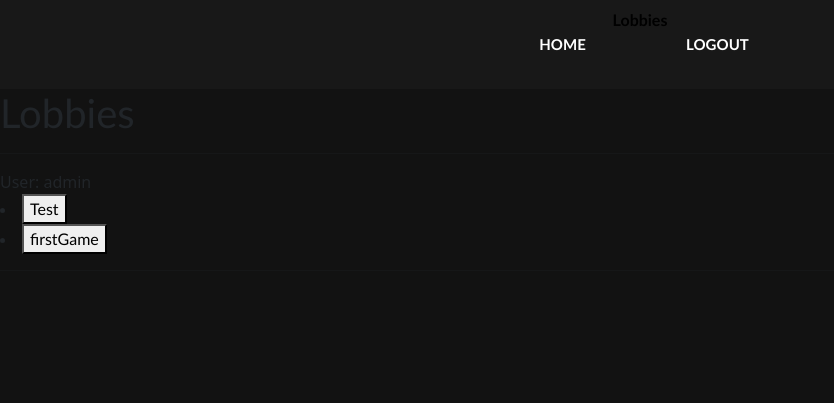
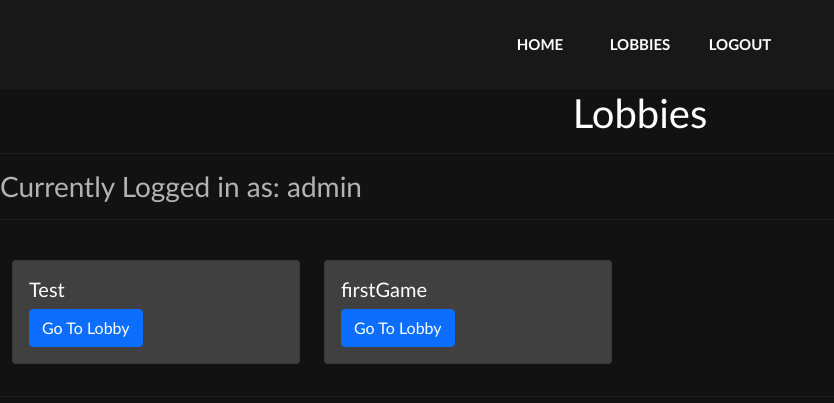
Before and after one commit to iestynlee/Group-Software-Project, a Django app: page /lobbies/ in a window 1280 px wide. Shown: the top 403 px of the page, without its empty margins (0-834 px from the left). Run offline with Django 4.2, Linux system fonts and the light colour scheme; a user stored in the database is signed in; data comes from the database, SQL or seed files in the repository; some libraries are stand-ins or nearby versions.

Commit message:
Lobbies Updated Design

```diff
--- a/game/templates/game/lobbies.html
+++ b/game/templates/game/lobbies.html
@@ -2,19 +2,53 @@
 
 {% load game_extras %}
 
-{% block nav-lobbies %}<strong class="nav-active">Lobbies</strong>{% endblock %}
+<!DOCTYPE html>
+<html>
+<head>
+	<meta charset="utf-8">
+	<meta name="viewport" content="width=device-width, initial-scale=1">
+	<title>Lobbies</title>
+	<link href="https://cdn.jsdelivr.net/npm/bootstrap@5.1.3/dist/css/bootstrap.min.css" rel="stylesheet" integrity="sha384-1BmE4kWBq78iYhFldvKuhfTAU6auU8tT94WrHftjDbrCEXSU1oBoqyl2QvZ6jIW3" crossorigin="anonymous">
+</head>
+<body overflow="scroll">
+
 {% block content %}
-<h1>Lobbies</h1>
-<hr>
-User: {{user.username|default:'Guest'}}
+<h1 style="color: #FFFFFF"><center>Lobbies</center></h1>
+<hr style="color: #404040">
+<h3 style="color: #B3B3B3">Currently Logged in as: {{user.username|default:'Guest'}}</h3>
+{% if request.user|has_group:"Gamemaster" %}
+<p>You are the role of Gamemaster, you can create lobbies, delete, and start games</p>
+{% endif %}
+<hr style="color: #404040">
 <br>
+
 <!--List of Lobbies-->
+<div class="container-fluid">
+<div class="row">
 {% for lobby in listlobbies %}
-	<li><a href="{% url 'game:lobby' lobby.id %}"><button onclick="window.location.href='/add_user_to_lobby/';">{{ lobby.lobby_name }}</button></a></li>
+<div class="col-auto mb-3">
+<div class="card" style="width: 18rem; background-color: #404040;">
+	<div class="card-body">
+		<h5 class="card-title" style="color: #FFFFFF">{{ lobby.lobby_name }}</h5>
+
+    <a href="{% url 'game:lobby' lobby.id %}" class="btn btn-primary">Go To Lobby</a>
+
+	</div>
+</div>
+</div>
 {% endfor %}
-<hr>
+</div>
+</div>
+<hr style="color: #404040">
 <!--Button to create lobby-->
 {% if request.user|has_group:"Gamemaster" %}
-<a href="/createlobby">Create Lobby</a>
+
+<a href="/createlobby"><button>Create Lobby</button></a>
+
 {% endif %}
 {% endblock %}
+
+
+
+</body>
+</html>
```
